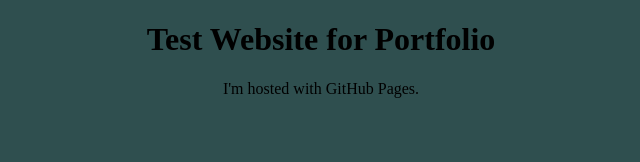
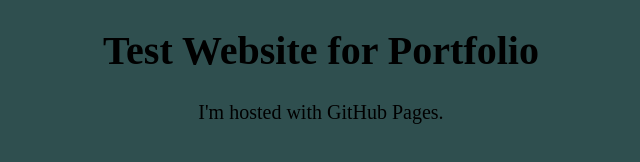
Before and after one commit to Egg-the-bert/Egg-the-bert.github.io, a plain HTML site: page index.html in a window 1280 px wide. Shown: the whole page, without its empty margins (319-959 px from the left). Drawn offline with Linux system fonts and the light colour scheme.

Commit message:
Update index.html

```diff
--- a/index.html
+++ b/index.html
@@ -2,8 +2,8 @@
 <html>
 <head>
 <style>
-h1 {text-align: center;}
-p {text-align: center;}
+h1 {text-align: center; font-size: 40px;}
+p {text-align: center; font-size:20px;}
 div {text-align: center;}
 </style>
 </head>
```
